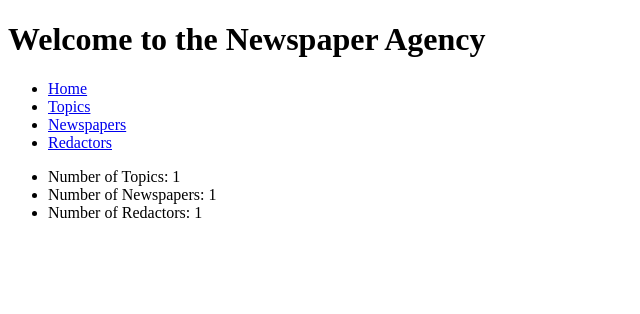
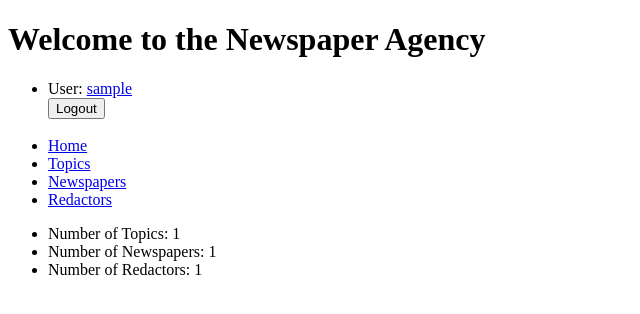
Before and after one commit to mish-sk/newspaper_agency_website, a Django app: page / in a window 1280 px wide. Shown: the top 314 px of the page, without its empty margins (0-640 px from the left). Run offline with Django 5.2, Linux system fonts and the light colour scheme; a user stored in the database is signed in; tables that the repository leaves empty hold one stand-in row (values such as "Sample post").

Commit message:
add login & logout links to sidebar.html

```diff
--- a/templates/includes/sidebar.html
+++ b/templates/includes/sidebar.html
@@ -1,4 +1,17 @@
 <ul class="sidebar-nav list-group">
+  {% if user.is_authenticated %}
+    <li>User: <a href="{% url 'newspaper:redactor_detail' pk=user.id %}">{{ user.username }}</a></li>
+    <form method="post" action="{% url 'logout' %}">
+      {% csrf_token %}
+      <button type="submit">Logout</button>
+    </form>
+{#    <li><a href="{% url 'logout' %}"></a>-</li>#}
+  {% else %}
+    <li><a href="{% url 'login' %}?next={{request.path}}">Login</a></li>
+  {% endif %}
+
+  <br>
+
   <li class="list-group-item"><a href="{% url 'newspaper:index' %}">Home</a></li>
   <li class="list-group-item"><a href="{% url 'newspaper:topic_list' %}">Topics</a></li>
   <li class="list-group-item"><a href="{% url 'newspaper:newspaper_list' %}">Newspapers</a></li>
```
